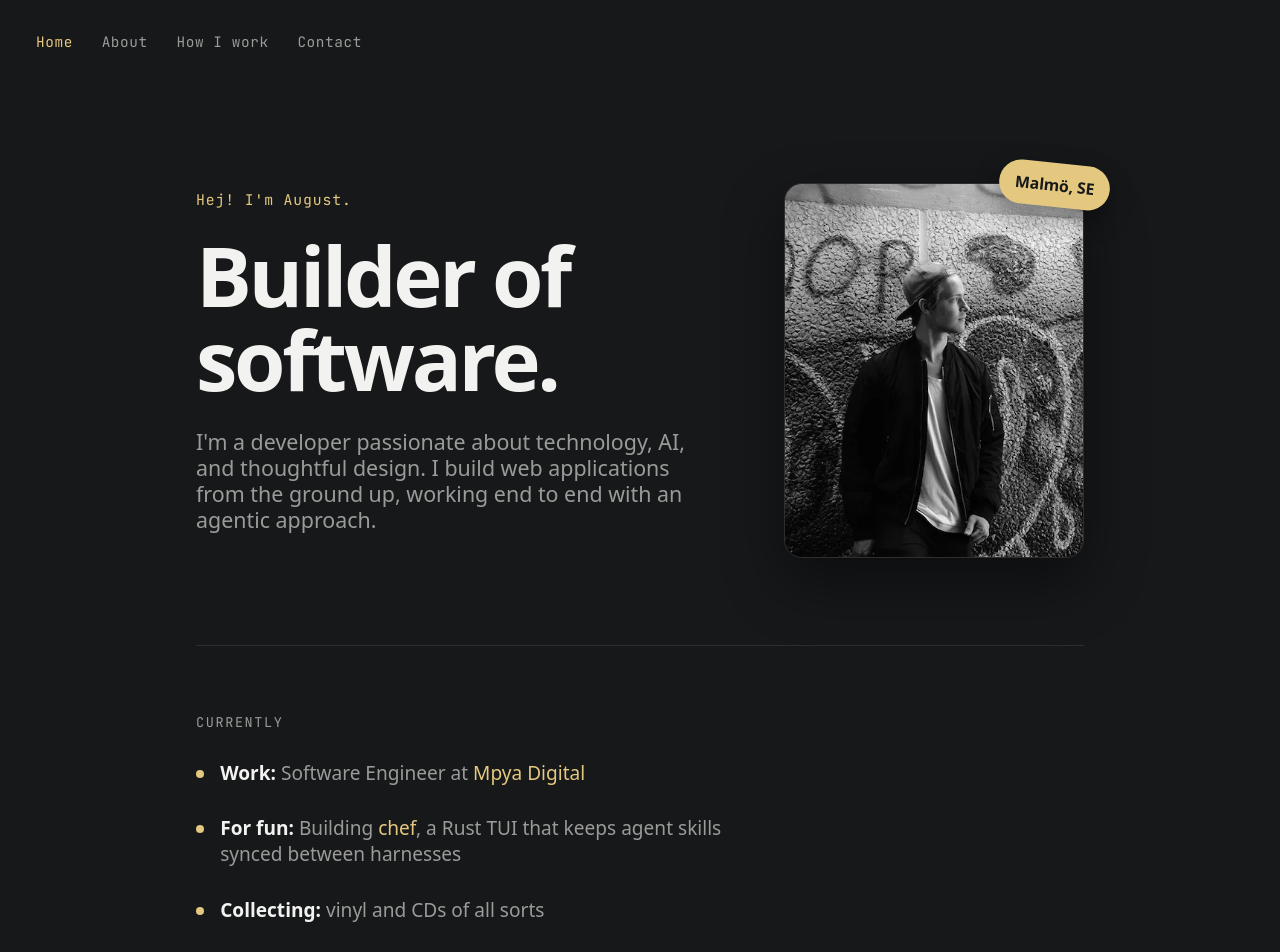
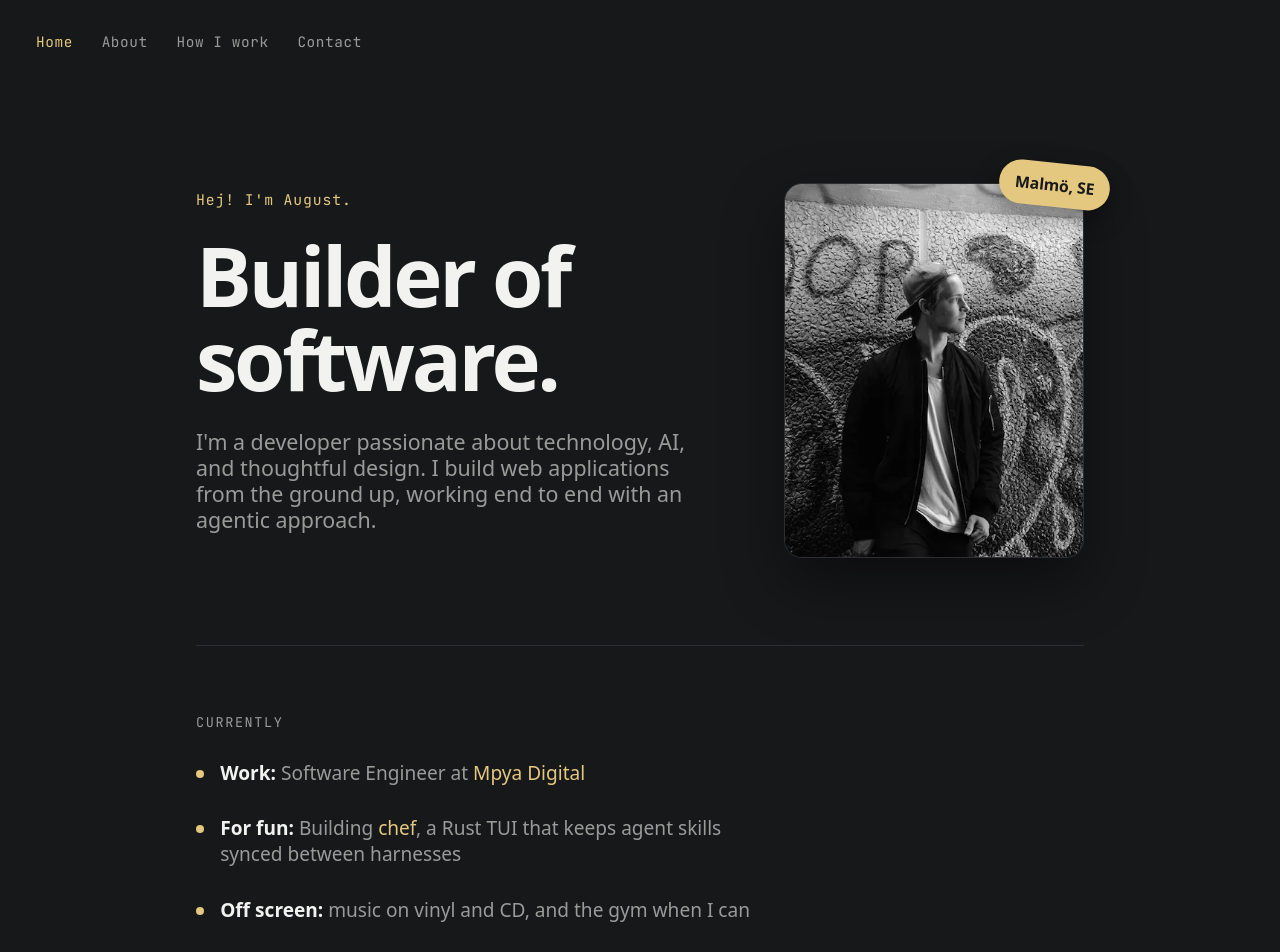
Before and after one commit to augustsjogren/portfolio, a React (Vite) app: page / in a window 1280 px wide. Shown: the top 952 px of the page. Built offline with nearby package versions, Linux system fonts and the light colour scheme.

Commit message:
Home currently list: 'Off screen' line replaces Collecting; drop it from About

```diff
--- a/src/content.ts
+++ b/src/content.ts
@@ -65,8 +65,8 @@ export const home = {
       ],
     },
     {
-      label: 'Collecting',
-      text: [{ text: 'vinyl and CDs of all sorts' }],
+      label: 'Off screen',
+      text: [{ text: 'music on vinyl and CD, and the gym when I can' }],
     },
   ] satisfies ListItem[],
 };
@@ -76,7 +76,7 @@ export const about = {
   heading: [{ text: 'Web developer in Malmö.' }] satisfies HeadingPart[],
   paragraphs: [
     "I work as a Software Engineer at Mpya Digital. Day to day that's TypeScript, React and Node on Azure, with Claude Code, Cursor and Pi alongside.",
-    'At home I run local models on my own hardware and tinker with different quants. Off screen: music on vinyl and CD, and the gym when I can.',
+    'At home I run local models on my own hardware and tinker with different quants.',
   ],
 };
 
```
Also changed, not shown: 1 other file (tests, documents, lock files or other folders).
